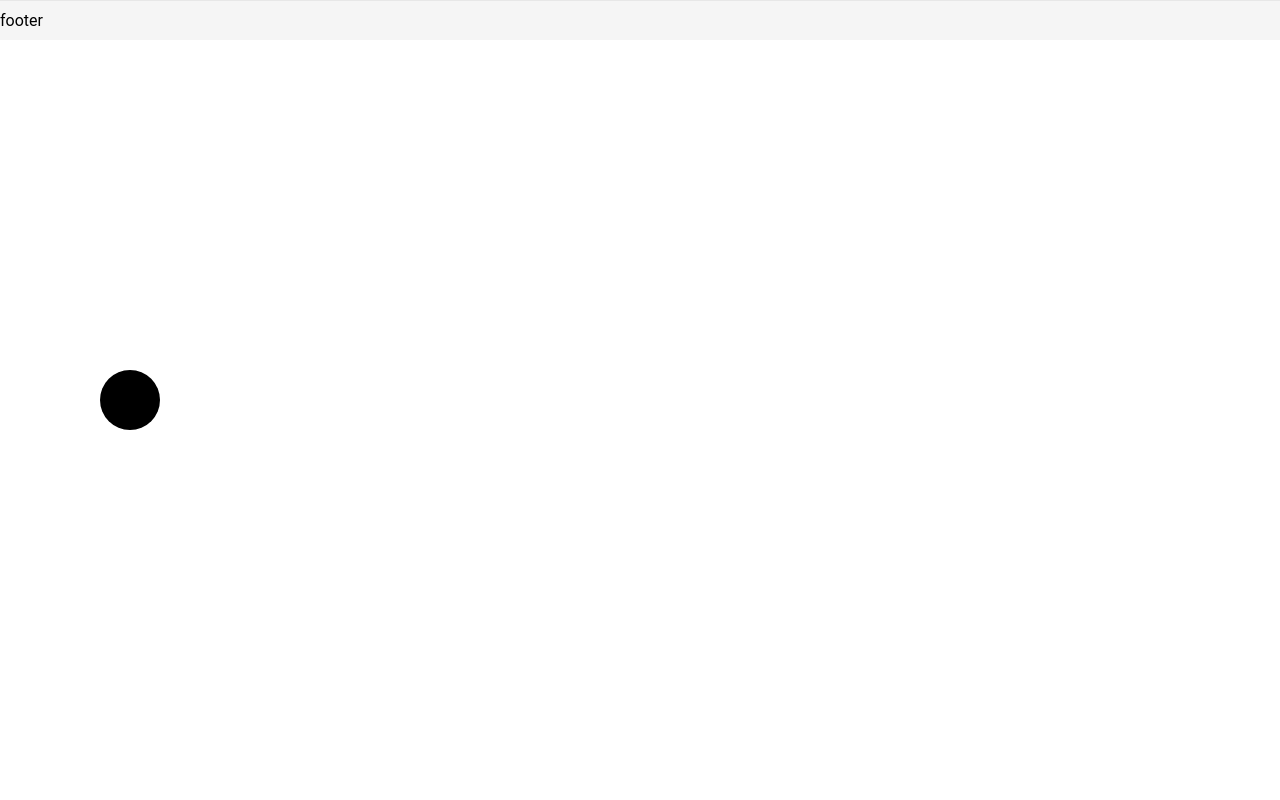
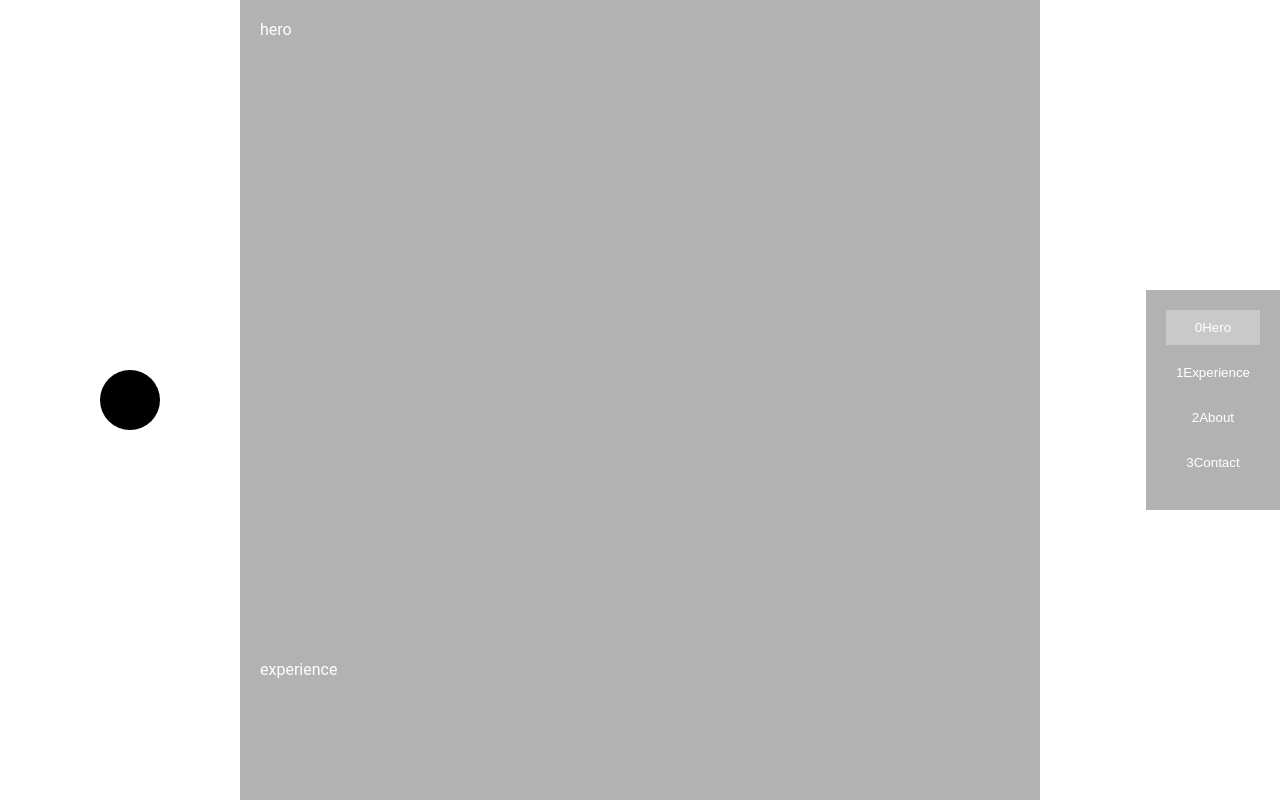
Before and after one commit to vmagjer/my-portfolio, a React (Vite) app: page /project in a window 1280 px wide. Shown: the top 800 px of the page. Built offline with nearby package versions, Linux system fonts and the light colour scheme.

Commit message:
add react router

```diff
--- a/package.json
+++ b/package.json
@@ -10,8 +10,12 @@
     "preview": "vite preview"
   },
   "dependencies": {
+    "localforage": "^1.10.0",
+    "match-sorter": "^6.3.4",
     "react": "^18.2.0",
     "react-dom": "^18.2.0",
+    "react-router-dom": "^6.22.2",
+    "sort-by": "^1.2.0",
     "styled-components": "^6.1.8"
   },
   "resolutions": {
--- a/src/App.jsx
+++ /dev/null
@@ -1,15 +0,0 @@
-import './App.css'
-import MainLayout from './components/MainLayout'
-import HomePage from './pages/Home'
-
-function App() {
-  return (
-    <>
-      <MainLayout>
-        <HomePage />
-      </MainLayout>
-    </>
-  )
-}
-
-export default App
--- a/src/components/SideMenu.jsx
+++ b/src/components/SideMenu.jsx
@@ -1,5 +1,6 @@
 import styled from 'styled-components'
 import { useEffect, useState } from 'react'
+import { Link } from 'react-router-dom'
 
 const links = [
   { id: 'home', title: 'Home', path: '/' },
@@ -40,11 +41,11 @@ function SideMenu() {
           <ProfileImage src="https://i.pravatar.cc/300" alt="profile" />
           <span>John Doe</span>
         </Profile>
-      <ul>
+        <div>
           {links.map((link) => (
-          <NavLink key={`nav-link-${link.id}`}>{link.title}</NavLink>
+            <NavLink to={link.path} key={`nav-link-${link.id}`}>{link.title}</NavLink>
           ))}
-      </ul>
+        </div>
       </Container>
     </Wrapper>
   )
@@ -138,7 +139,7 @@ const Container = styled.div`
   border-right: 1px solid #fff;
   border-radius: 0 8px 8px 0;
 `
-const NavLink = styled.div`
+const NavLink = styled(Link)`
   padding: 10px;
   color: white;
 `
--- a/src/main.jsx
+++ b/src/main.jsx
@@ -1,10 +1,13 @@
 import React from 'react'
 import ReactDOM from 'react-dom/client'
-import App from './App.jsx'
+
+import { RouterProvider } from 'react-router-dom'
+import router from './router.jsx'
+
 import './index.css'
 
 ReactDOM.createRoot(document.getElementById('root')).render(
-  // <React.StrictMode>
-    <App />
-  // </React.StrictMode>,
+  <React.StrictMode>
+    <RouterProvider router={router} />
+  </React.StrictMode>
 )
--- /dev/null
+++ b/src/pages/ErrorView.jsx
@@ -0,0 +1,23 @@
+import styled from 'styled-components'
+
+function ErrorView() {
+  return (
+    <Container>
+      <h1>404</h1>
+      <p>Page not found</p>
+    </Container>
+  )
+}
+
+export default ErrorView
+
+const Container = styled.div`
+  min-height: 100vh;
+  width: 100%;
+
+  display: flex;
+  flex-direction: column;
+  align-items: center;
+  justify-content: center;
+  gap: 20px;
+`
--- a/src/pages/Home.jsx
+++ b/src/pages/Home.jsx
@@ -1,28 +1,11 @@
 import styled from 'styled-components'
-import Summary from '../components/Summary'
 
-// care for the order of the sections in list and jsx
-const sections = [
-  { id: 'hero', title: 'Hero' },
-  { id: 'experience', title: 'Experience' },
-  { id: 'about', title: 'About' },
-  { id: 'contact', title: 'Contact' },
-]
 
 const HomePage = () => {
   return (
-    <>
-      <Home>
-        <Summary items={sections} />
-
-        <Content>
-          <Section id="hero">hero</Section>
-          <Section id="experience">experience</Section>
-          <Section id="about">about</Section>
-          <Section id="contact">contact</Section>
-        </Content>
-      </Home>
-    </>
+    <Home>
+      <Content>Home</Content>
+    </Home>
   )
 }
 
@@ -36,15 +19,7 @@ const Home = styled.div`
 const Content = styled.div`
   display: flex;
   flex-direction: column;
-  // align-items: center;
-  // justify-content: center;
+  align-items: center;
+  /* justify-content: center; */
   min-height: 100vh;
 `
-
-const Section = styled.div`
-  padding: 20px;
-  color: white;
-  background: rgba(000 000 000 / 0.3);
-
-  min-height: 80vh;
-`
--- /dev/null
+++ b/src/pages/ProjectView.jsx
@@ -0,0 +1,49 @@
+import styled from 'styled-components'
+import Summary from '../components/Summary'
+
+const sections = [
+  { id: 'hero', title: 'Hero' },
+  { id: 'experience', title: 'Experience' },
+  { id: 'about', title: 'About' },
+  { id: 'contact', title: 'Contact' },
+]
+
+function ProjectView() {
+  return (
+    <Container>
+      <Summary items={sections} />
+
+      <Content>
+        <Section id="hero">hero</Section>
+        <Section id="experience">experience</Section>
+        <Section id="about">about</Section>
+        <Section id="contact">contact</Section>
+      </Content>
+    </Container>
+  )
+}
+
+export default ProjectView
+
+const Container = styled.div`
+  min-height: 100vh;
+  width: 100%;
+`
+
+const Content = styled.div`
+  display: flex;
+  flex-direction: column;
+  align-items: center;
+  /* justify-content: center; */
+  min-height: 100vh;
+`
+
+const Section = styled.div`
+  padding: 20px;
+  color: white;
+  background: rgba(000 000 000 / 0.3);
+
+  min-height: 80vh;
+  width: 100%;
+  max-width: 800px;
+`
--- /dev/null
+++ b/src/router.jsx
@@ -0,0 +1,24 @@
+import { createBrowserRouter } from 'react-router-dom'
+import MainLayout from './components/MainLayout'
+import HomePage from './pages/Home'
+import ErrorView from './pages/ErrorView'
+import ProjectView from './pages/ProjectView'
+
+const router = createBrowserRouter([
+  {
+    path: '/',
+    element: <MainLayout />,
+    errorElement: <ErrorView />,
+    children: [
+      {
+        errorElement: <ErrorView />,
+        children: [
+          { index: true, element: <HomePage /> },
+          { path: '/project', element: <ProjectView /> },
+        ],
+      },
+    ],
+  },
+])
+
+export default router
```
Also changed, not shown: src/App.css (deleted). Lines whose indentation alone changed are shown as unchanged.
